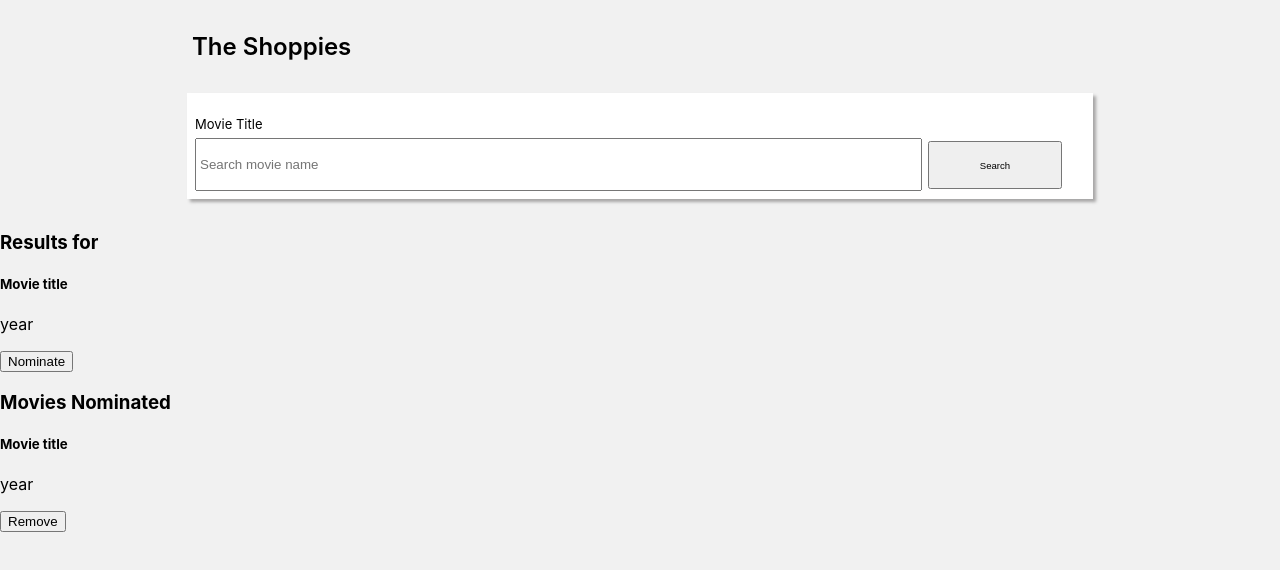
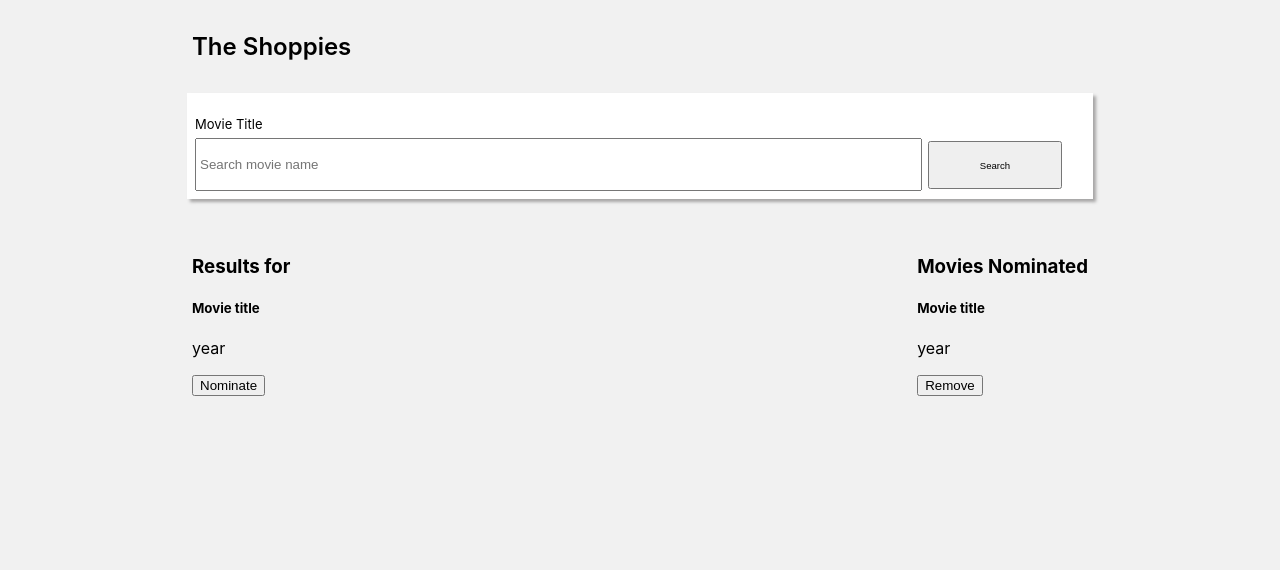
Before and after one commit to samynaj/Movie-App, a React (Create React App) app: page / in a window 1280 px wide. Shown: the top 570 px of the page. Built offline with nearby package versions, Linux system fonts and the light colour scheme.

Commit message:
added style for app-body

```diff
--- a/src/App.css
+++ b/src/App.css
@@ -58,5 +58,12 @@
   height: 3rem;
   margin: 3px;
   font-size: .6rem;
-
 }
+.app-body {
+  width: 70%;
+  min-height: 20rem;
+  margin: 2rem auto;
+  padding: 5px;
+  display: flex;
+  justify-content: space-between;
+}
```
